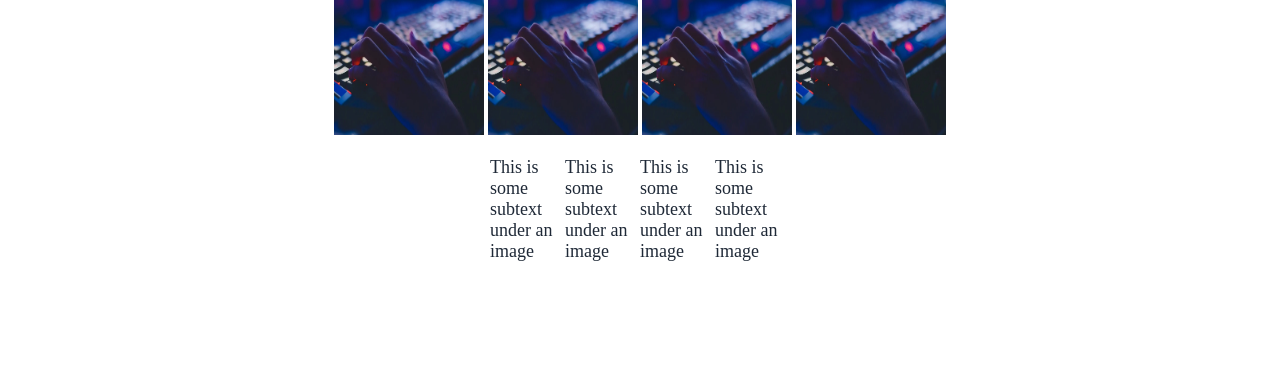
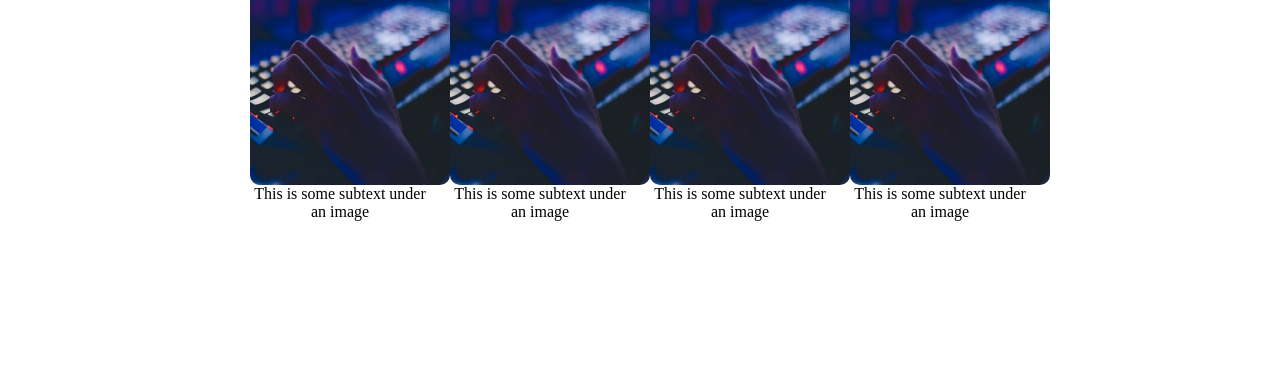
Before and after one commit to Looch8/landing-page, a plain HTML site: page index.html in a window 1280 px wide. Shown: the part 434-800 px from the top of the page. Drawn offline with Linux system fonts and the light colour scheme.

Commit message:
aligned images side-by-side by creating container and using display flex with a figcaption under each image.

```diff
--- a/index.html
+++ b/index.html
@@ -41,22 +41,26 @@
         </section>
 
      <section class="section-2">
-         <div class="heading-2">
-             Some random information.
-         </div>
-              <div class="four-image">
-                  <img class="image1" src="img/keyboard.jpg" alt="typing on a keyboard in a dark room">
-                  <img class="image2" src="img/keyboard.jpg" alt="typing on a keyboard in a dark room">
-                  <img class="image3" src="img/keyboard.jpg" alt="typing on a keyboard in a dark room">
-                  <img class="image3" src="img/keyboard.jpg" alt="typing on a keyboard in a dark room">
-              </div>
-              <div class="subtext">
-                  <p>This is some subtext under an image</p>
-                  <p>This is some subtext under an image</p>
-                  <p>This is some subtext under an image</p>
-                  <p>This is some subtext under an image</p>
-              </div>
-     </section>
+         <div class="heading-2"> Some random information.</div>
+         <div class="four-image">
+             <div class="image-subtext">
+                  <img src="img/keyboard.jpg" alt="typing on a keyboard in a dark room">
+                  <figcaption>This is some subtext under an image</figcaption>
+                </div>
+                <div class="image-subtext">
+                   <img src="img/keyboard.jpg" alt="typing on a keyboard in a dark room">
+                  <figcaption>This is some subtext under an image</figcaption>
+                </div>
+                <div class="image-subtext">
+                  <img src="img/keyboard.jpg" alt="typing on a keyboard in a dark room">
+                  <figcaption>This is some subtext under an image</figcaption>
+                </div>
+                <div class="image-subtext">
+                  <img src="img/keyboard.jpg" alt="typing on a keyboard in a dark room">
+                  <figcaption>This is some subtext under an image</figcaption>
+                </div>
+            </div>
+         </section>
 
      </section>
 
--- a/style.css
+++ b/style.css
@@ -85,21 +85,40 @@ li {
 .section-2 {
     display:flex;
     flex-direction: column;
-    align-items: center;
+
 }
 
-.image1, .image2, .image3, .image4 {
-    width: 150px;
-    height: 150px;
-}
 
 .subtext {
     color:#1F2937;
     display: flex;
+    flex-direction: column;
 }
 
 .heading-2 {
     font-size: 36px;
     font-weight: bolder;
     color: #1F2937;
+    text-align: center;
 }
+
+.four-image {
+    margin-left: auto;
+    margin-right: auto;
+    gap: 20px;
+    display: flex;
+
+}
+.image-subtext {
+    display: flex;
+    flex-direction: column;
+}
+.image-subtext, figcaption {
+    width:180px;
+    text-align: center;
+}
+.image-subtext img {
+    height:200px;
+    border-radius: 10px;
+    width:200px;
+}
```
